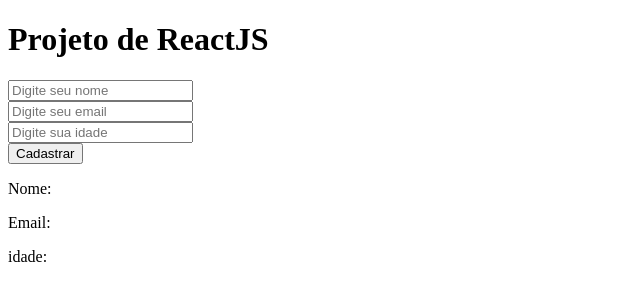
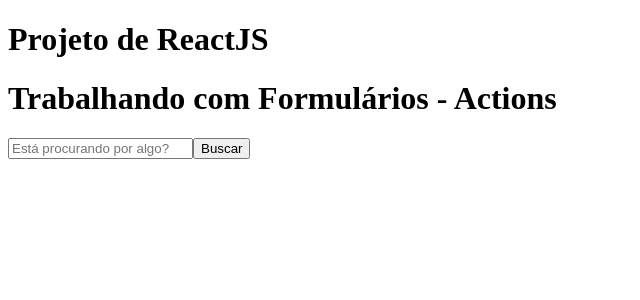
Before and after one commit to gabrielliz25/curso-sujeitoprogramador, a React (Vite) app in the folder reactJS/: page / in a window 1280 px wide. Shown: the top 300 px of the page, without its empty margins (0-640 px from the left). Built offline with nearby package versions, Linux system fonts and the light colour scheme.

Commit message:
forms action

```diff
--- a/reactJS/src/App.jsx
+++ b/reactJS/src/App.jsx
@@ -8,14 +8,17 @@
 // import RenderConditional from "./components/RenderConditional";
 
 // Manipulando formulários
-import Forms from "./components/Forms";
+// import Forms from "./components/Forms";
+
+// Formularios com Actions
+import FormsAction from "./components/FormsAction";
 
 const App = () => {
     return (
         <>
             <h1>Projeto de ReactJS</h1>
 
-            <Forms />
+            <FormsAction />
         </>
     );
 };
--- /dev/null
+++ b/reactJS/src/components/FormsAction.jsx
@@ -0,0 +1,25 @@
+const FormsAction = () => {
+
+    const buscar = (formData) => {
+        const busca = formData.get("busca")
+        alert(busca)
+    }
+
+    return (
+        <>
+            <h1>Trabalhando com Formulários - Actions</h1>
+
+            <form action={buscar}>
+                <input
+                    type="text"
+                    placeholder="Está procurando por algo?"
+                    name="busca"
+                />
+
+                <button type="submit">Buscar</button>
+            </form>
+        </>
+    );
+};
+
+export default FormsAction;
```
